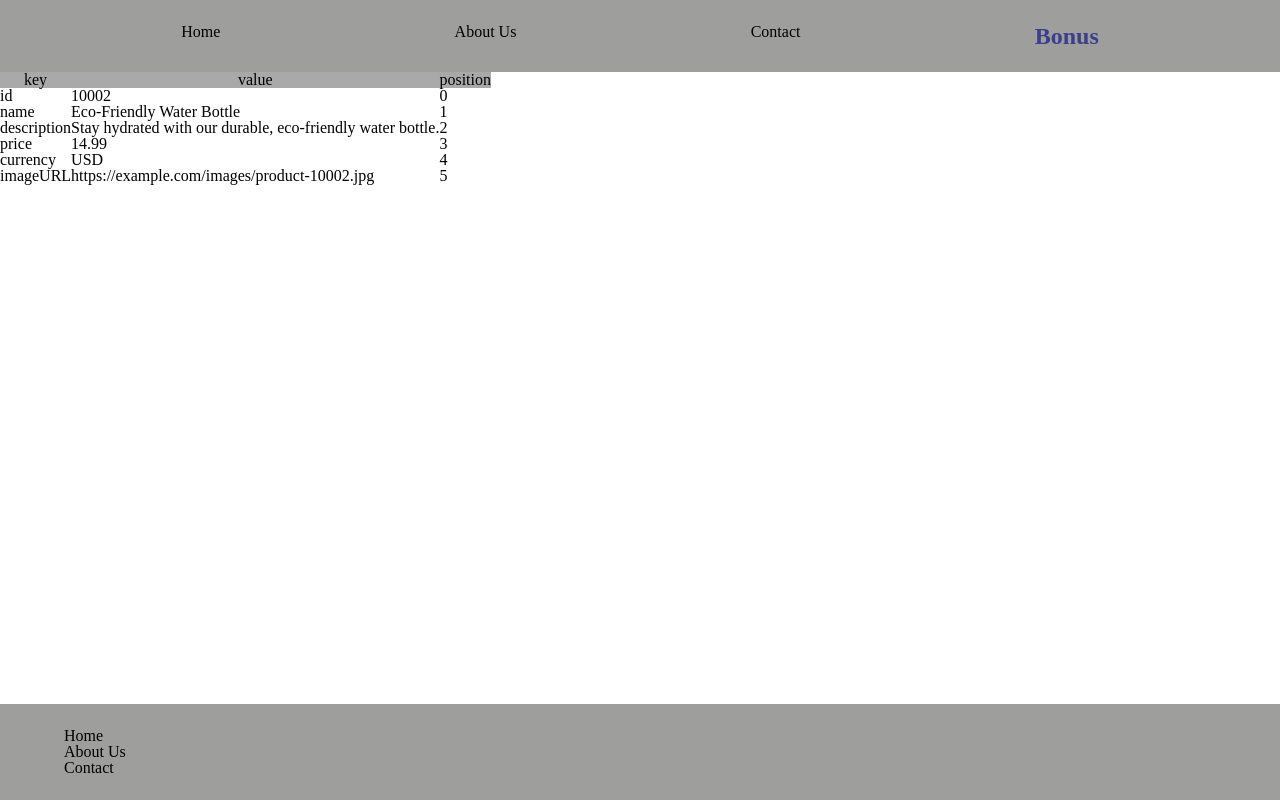
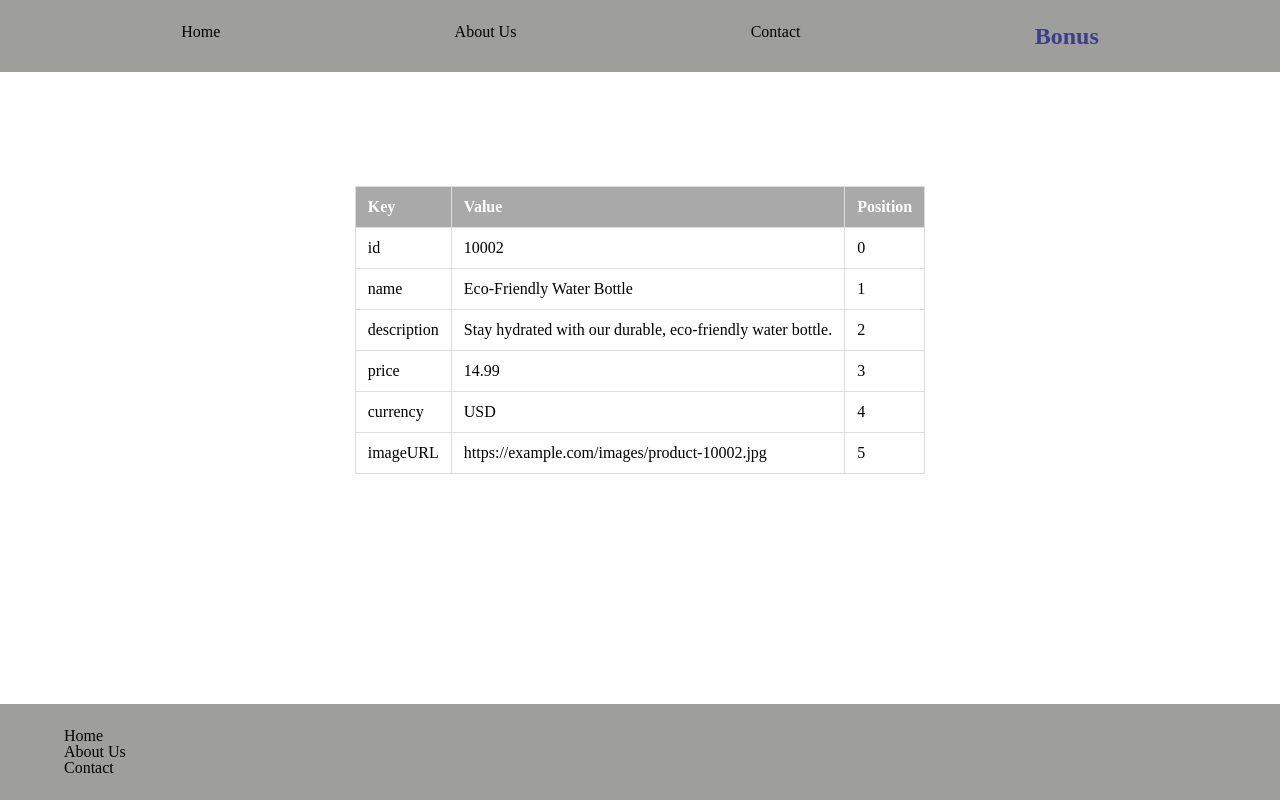
Before and after one commit to AleksandreMaisuradze/tbcHomework1, a React (Create React App) app: page / in a window 1280 px wide. Both pictures are taken after a click on the item "Bonus". Built offline with nearby package versions, Linux system fonts and the light colour scheme.

Commit message:
finish assigment 3

```diff
--- a/src/pages/Bonus/Bonus.css
+++ b/src/pages/Bonus/Bonus.css
@@ -1,13 +1,15 @@
-table {
+.table {
     margin: 114px auto;
   }
 
-  th, td {
+  .th, .td {
     padding: 12px;
-    border: 1px solid black;
+    border: 1px solid #ddd;
+    text-align: left;
   }
 
-  th {
-    background-color:darkgrey;
+  .th {
+    background-color: darkgrey;
+    color: white;
     font-weight: bold;
   }
--- a/src/pages/Bonus/Bonus.js
+++ b/src/pages/Bonus/Bonus.js
@@ -1,5 +1,5 @@
-import React from 'react'
-import './Bonus.css'
+import React from 'react';
+import './Bonus.css';
 
 export default function Bonus() {
   const obj = {
@@ -12,28 +12,26 @@ export default function Bonus() {
   };
 
   return (
-    <table>
+    <table className='table'>
       <thead>
         <tr>
-          <th>key</th>
-          <th>value</th>
-          <th>position</th>
+          <th className='th'>Key</th>
+          <th className='th'>Value</th>
+          <th className='th'>Position</th>
         </tr>
       </thead>
       <tbody>
-        {Object.keys(obj).reduce((rows, value, index) => {
-          console.log(value);
+        {Object.keys(obj).reduce((rows, key, index) => {
           return [
             ...rows,
             <tr key={index}>
-              <td>{value}</td>
-              <td>{obj[value]}</td>
-              <td>{index}</td>
+              <td className='td'>{key}</td>
+              <td className='td'>{obj[key]}</td>
+              <td className='td'>{index}</td>
             </tr>
           ];
         }, [])}
       </tbody>
     </table>
   );
-
 }
```
